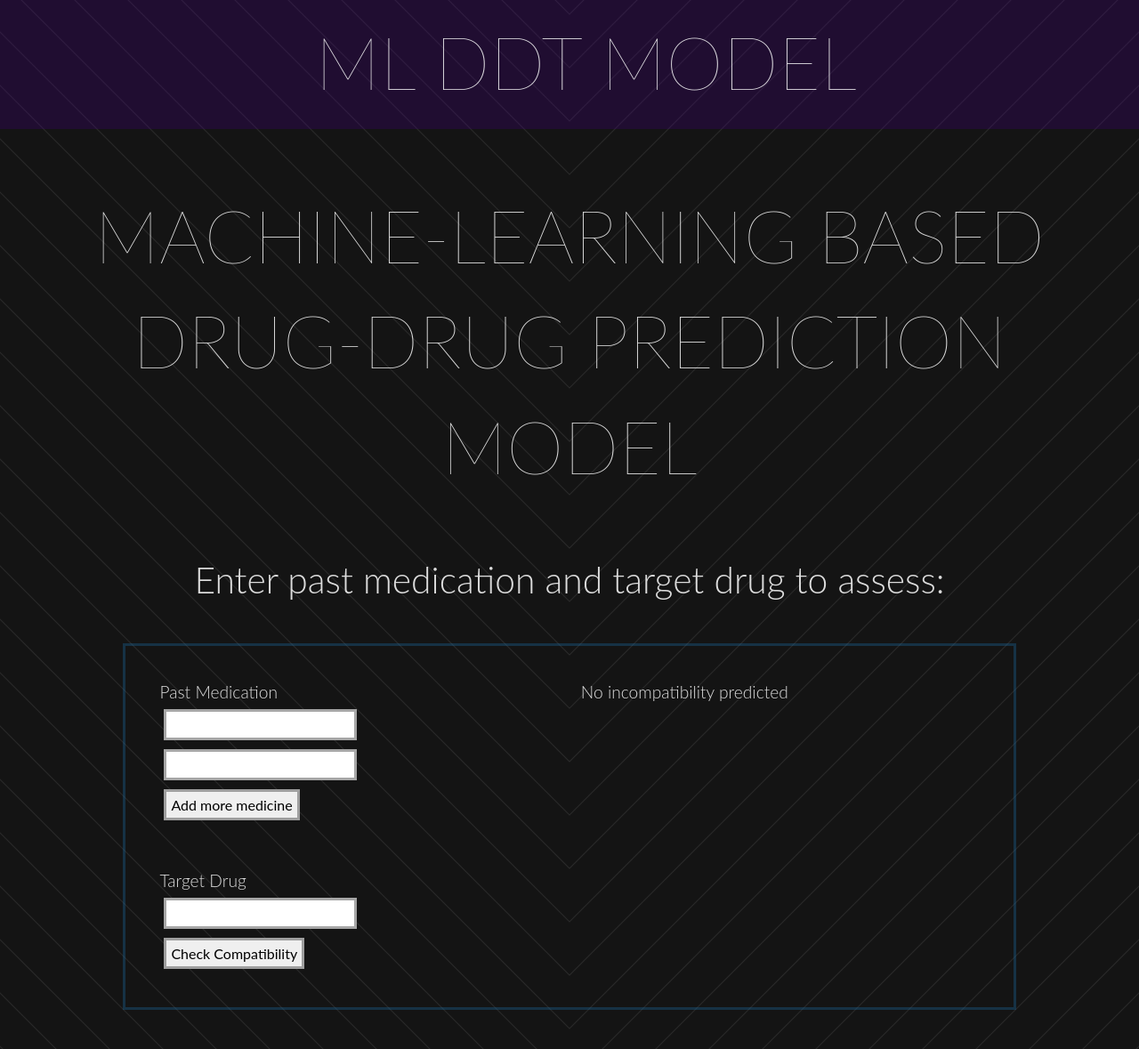
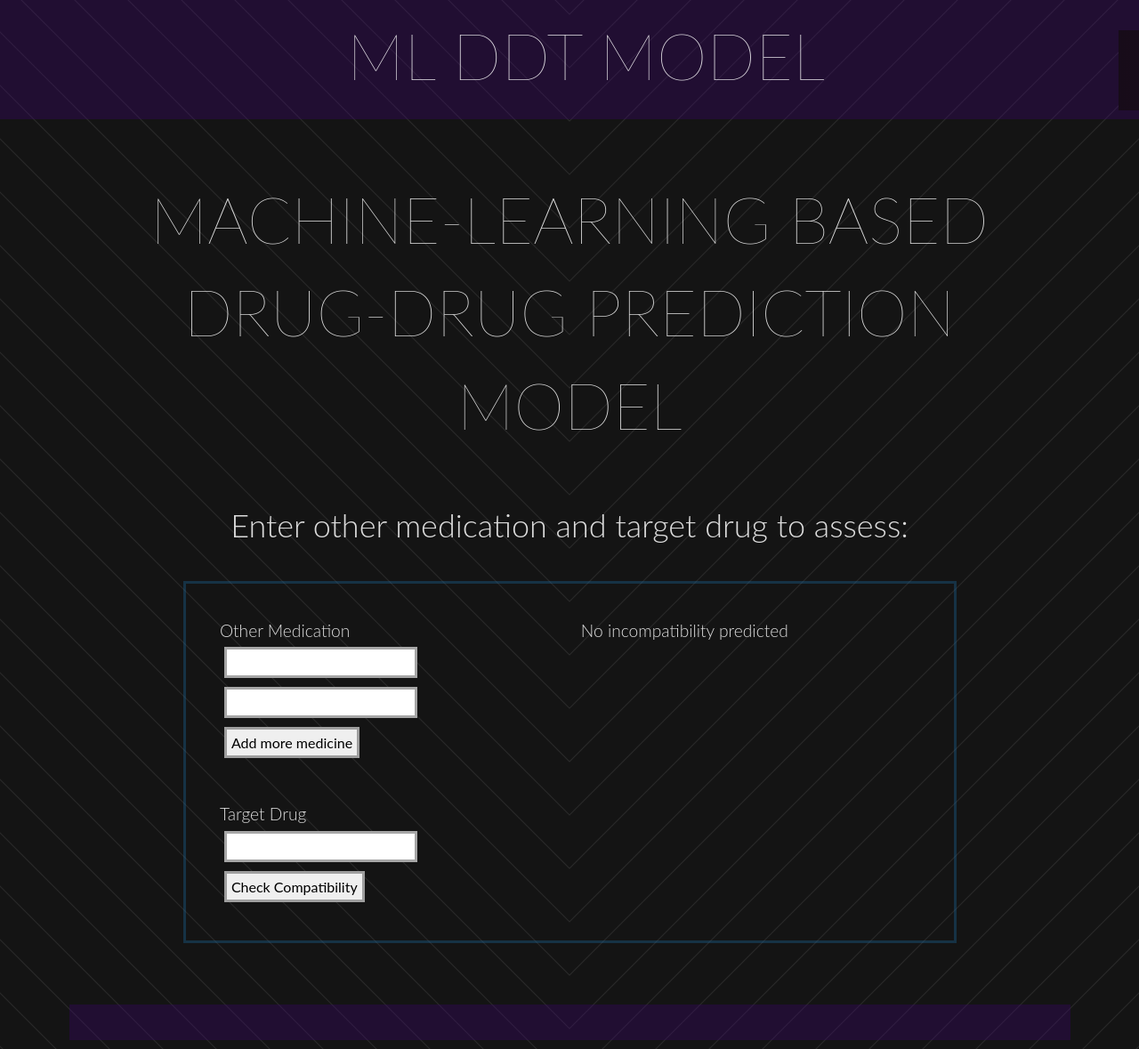
Before and after one commit to terryqu1/medhack2022, a Flask app: page / in a window 1280 px wide. Shown: the whole page at 89% size. Run offline with Flask 2, Linux system fonts and the light colour scheme.

Commit message:
changed past medication to other

```diff
--- a/embedding/static/index.css
+++ b/embedding/static/index.css
@@ -13,7 +13,7 @@
     height:100%;
     font-family: 'Lato', Helvetica, arial, sans-serif;
     font-weight: 300;
-    font-size: 17px;
+    font-size: 15px;
     line-height: 1.45;
     color: #eee;
     color: rgba(255,255,255,.85);
--- a/embedding/templates/index.html
+++ b/embedding/templates/index.html
@@ -23,13 +23,13 @@
           </div>
         </h1>
 
-        <h3><center>Enter past medication and target drug to assess:</center></h3>
+        <h3><center>Enter other medication and target drug to assess:</center></h3>
 
         <form class="grid" action="/result" method="POST">
 
           <div class="w3-row-padding">
             <div class="w3-col s6 w3-center" id="allmed">
-              <label>Past Medication</label><br>
+              <label>Other Medication</label><br>
               <input type="text" list="medlist" name = 'ip' class = "inputBox"><br>
               <input type="text" list="medlist" name = 'ip' class = "inputBox"><br>
               <datalist id="medlist">
@@ -47,8 +47,13 @@
               {% if resmed or restarg %}
               {% if target %}
                 <label>{{target}} Compatibility Result</label>
+                <ol>
+                  <li style="color: red">Major</li>
+                  <li style="color: orange">Moderate</li>
+                  <li style="color: yellow">Minor</li>
+                </ol>
                 {% if restarg %}
-                <label>Past-Target Interactions</label>
+                <label>Other-Target Interactions</label>
                   {% for case in restarg%}
                     <ol>
                       {% if case.1 == 'major'%}
@@ -63,7 +68,7 @@
                 {% endif %}
               {% endif%}
               {% if resmed %}
-                <label>Past-Past Interactions</label>
+                <label>Other-Other Interactions</label>
                 {% for case in resmed %}
                 <ol>
                   {% if case.2 == 'major'%}
```
